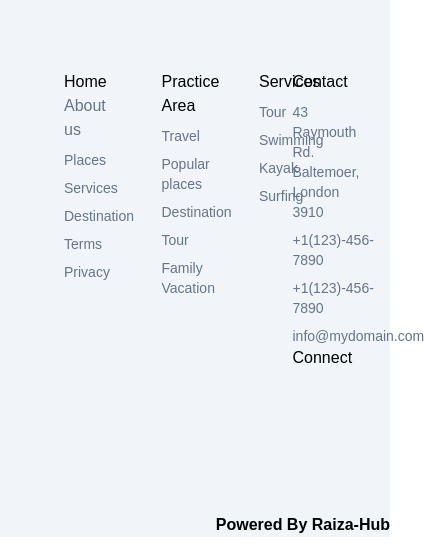
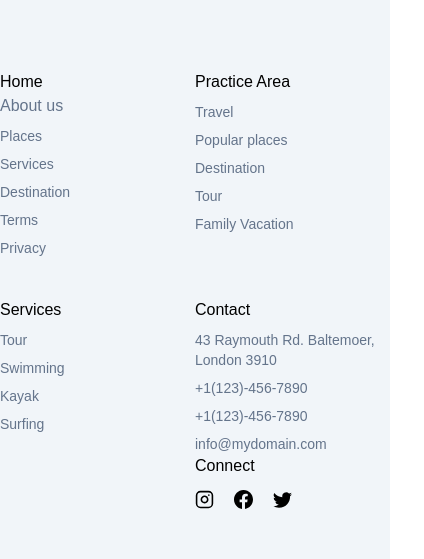
Before and after one commit to Raiza-Hub/hotell, a React (Create React App) app: page / in a window 390 px wide. Shown: the part 5801-6360 px from the top of the page, 424 px wide, since content can reach past the window. Before the commit the page ends 6338 px from the top, so only its background shows below. Built offline with nearby package versions, Linux system fonts and the light colour scheme.

Commit message:
Footer Updated

```diff
--- a/src/components/Footer.js
+++ b/src/components/Footer.js
@@ -5,8 +5,8 @@ import {BsFacebook, BsTwitter} from 'react-icons/bs'
 function Footer() {
   return (
     <>
-    <div className="grid grid-cols-4 py-28  font-style bg-slate-100">
-        <div className="px-16">
+    <div className="grid grid-cols-2 lg:grid-cols-4 py-28  font-style bg-slate-100">
+        <div className="sm:px-16">
             <div className="">Home</div>
             <a href="/"><div className="text-slate-500 hover:text-black">About us</div></a>
             <a href="/"><div className="text-slate-500 hover:text-black transition duration-200 pt-2 text-sm">Places</div></a>
@@ -15,7 +15,7 @@ function Footer() {
             <a href="/"><div className="text-slate-500 hover:text-black transition duration-200 pt-2 text-sm">Terms</div></a>
             <a href="/"><div className="text-slate-500 hover:text-black transition duration-200 pt-2 text-sm">Privacy</div></a>
         </div>
-        <div className="px-16">
+        <div className="sm:px-16">
             <div className="">Practice Area</div>
             <a href="/"><div className="text-slate-500 hover:text-black transition duration-200 pt-2 text-sm">Travel</div></a>
             <a href="/"><div className="text-slate-500 hover:text-black transition duration-200 pt-2 text-sm">Popular places</div></a>
@@ -23,14 +23,14 @@ function Footer() {
             <a href="/"><div className="text-slate-500 hover:text-black transition duration-200 pt-2 text-sm">Tour</div></a>
             <a href="/"><div className="text-slate-500 hover:text-black transition duration-200 pt-2 text-sm">Family Vacation</div></a>
         </div>
-        <div className="px-16">
+        <div className="sm:px-16 pt-10 lg:pt-0">
             <div className="">Services</div>
             <a href="/"><div className="text-slate-500 hover:text-black transition duration-200 pt-2 text-sm">Tour</div></a>
             <a href="/"><div className="text-slate-500 hover:text-black transition duration-200 pt-2 text-sm">Swimming</div></a>
             <a href="/"><div className="text-slate-500 hover:text-black transition duration-200 pt-2 text-sm">Kayak</div></a>
             <a href="/"><div className="text-slate-500 hover:text-black transition duration-200 pt-2 text-sm">Surfing</div></a>
         </div>
-        <div className="pr-20">
+        <div className="pt-10 lg:pt-0 sm:pl-16 lg:pr-20">
             <div className="">Contact</div>
             <a href="/"><div className="text-slate-500 hover:text-black transition duration-200 pt-2 text-sm">43 Raymouth Rd. Baltemoer, London 3910</div></a>
             <a href="/"><div className="text-slate-500 hover:text-black transition duration-200 pt-2 text-sm">+1(123)-456-7890</div></a>
```
